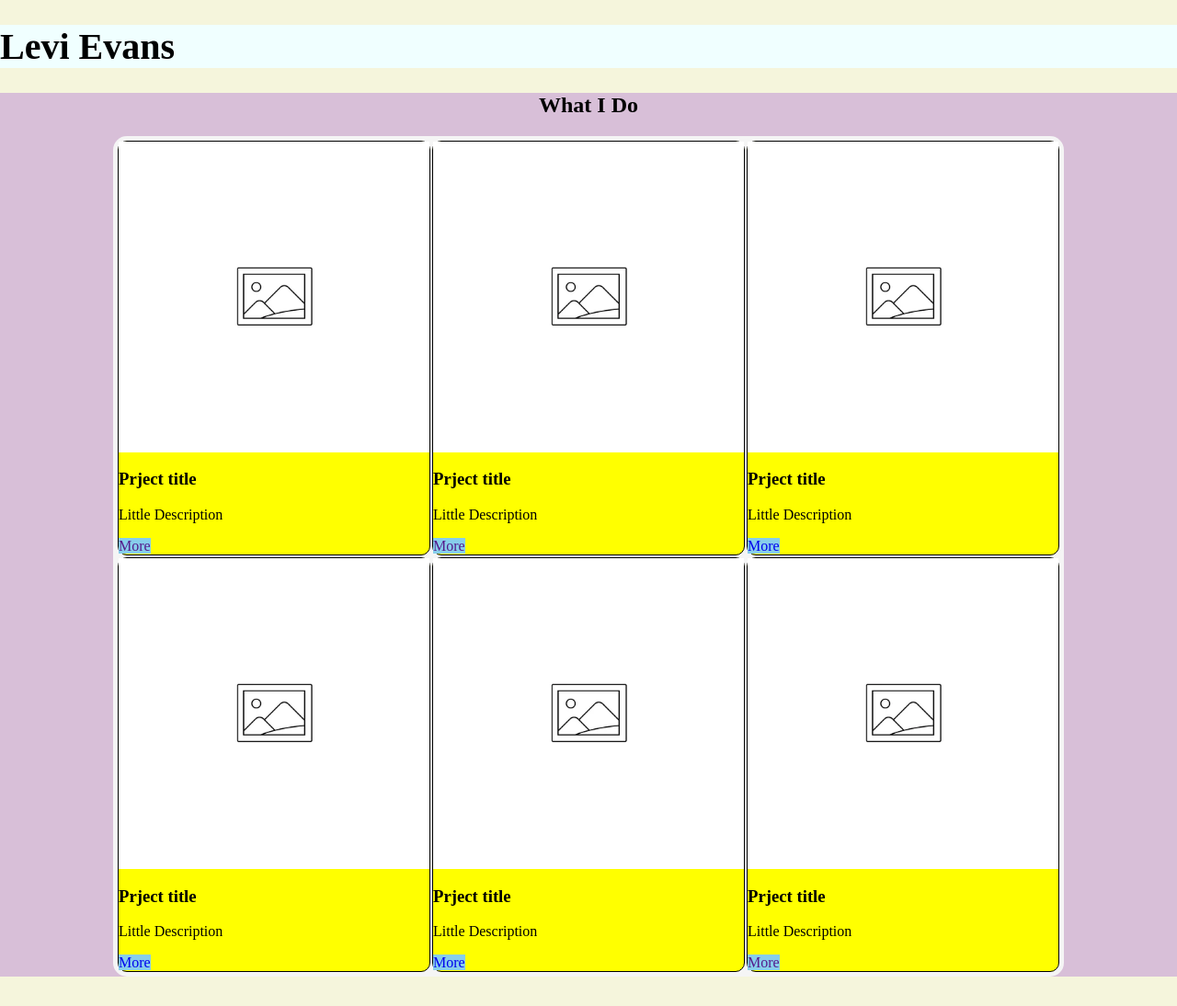
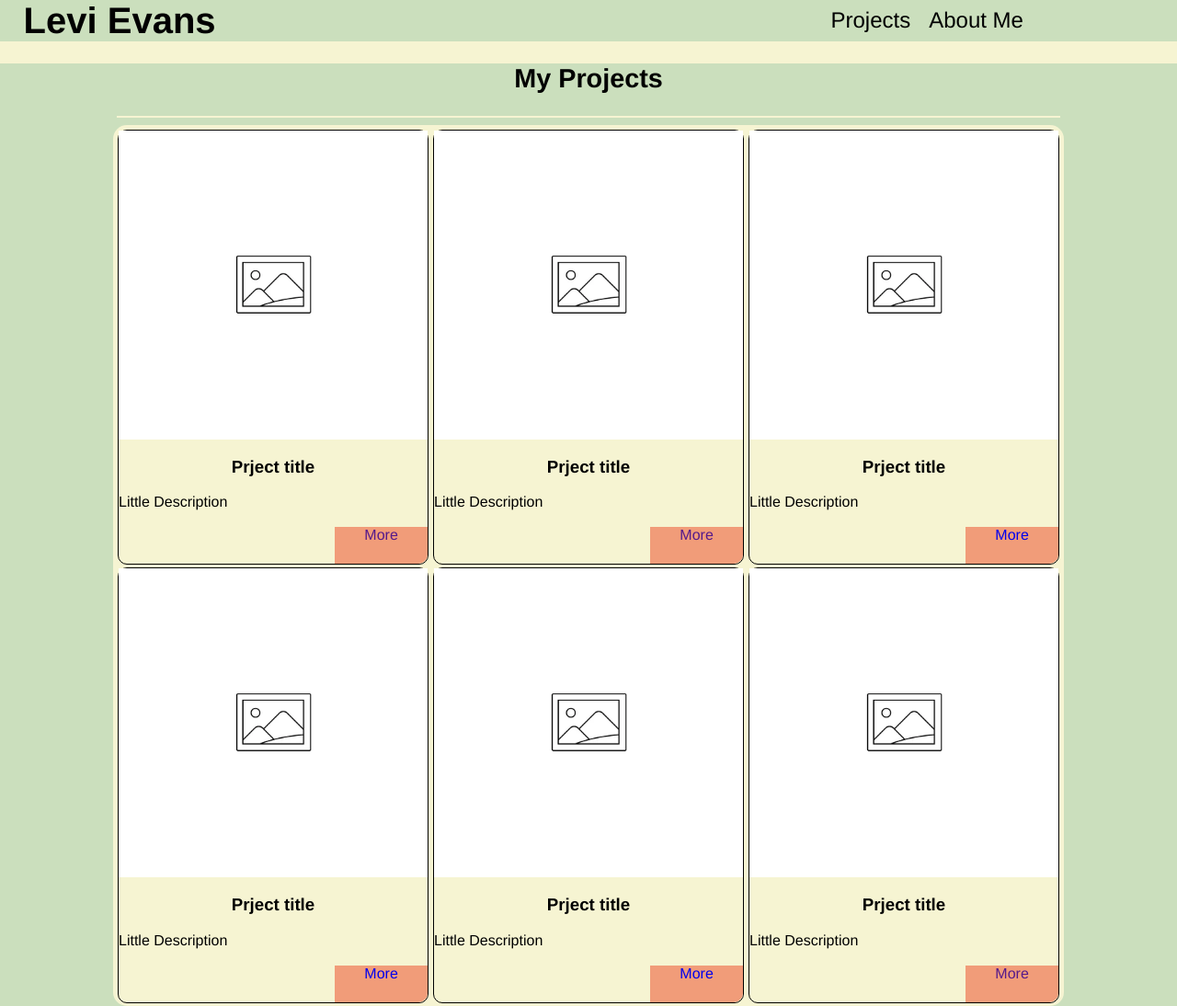
Before and after one commit to levipevans/levipevans.github.io, a plain HTML site: page index.html in a window 1280 px wide. Shown: the whole page at 92% size. Before the commit the page ends 1062 px from the top, so only its background shows below. Drawn offline with Linux system fonts and the light colour scheme.

Commit message:
fix colors, font

```diff
--- a/index.html
+++ b/index.html
@@ -5,9 +5,10 @@
         <link href="./style.css" type="text/css" rel="stylesheet"/>
     </head>
     <body>
-        <header><h1>Levi Evans</h1></header>
+        <header><h1>Levi Evans</h1> <ul><li><a>Projects</a></li><li><a>About Me</a></li></ul></header>
         <section>
-            <h2>What I Do</h2>
+            <h2>My Projects</h2>
+            <hr/>
             <section>
                 <article>
                     <img src="./placeholder.webp" />
--- a/style.css
+++ b/style.css
@@ -1,5 +1,6 @@
 body{
-    background-color: beige;
+    font-family:Helvetica;
+    background-color: #f6f4d2;
     padding:0;
     margin:0 ;
 }
@@ -8,40 +9,76 @@ h1{
 }
 header h1{
     text-align: left;
+    position: relative;
+    left: 2%;
+    display: inline;
+}
+header ul{
+    display: inline;
+    position: relative;
+    left: 50%;
+    text-decoration: none;
+    font-size: 150%;
+}
+header ul li{
+    display: inline;
+    position: relative;
+    top: -6px;
+    padding: 10px;
+    background-color: #cbdfbd;
+}
+header ul li:hover{
+    background-color: #f6f4d2;
+    transition: background-color 0.3s;
 }
 h2{
+    text-align: center;
+    font-size: 180%;
+    font-weight: 900;
+}
+h3{
     text-align: center;
 }
 section{
     width:100%;
-    background-color: thistle;
+    height: 100%;
+    background-color: #cbdfbd;
     padding:0%;
     margin:auto;
 }
 section section{
     margin: auto;
+    height: 100%;
     width: 80%;
     align-self: center;
-    background-color: whitesmoke;
+    background-color: #f6f4d2;
     display: grid;
     grid-template-columns: auto auto auto;
     grid-template-rows: auto auto;
-    row-gap: 2px;
-    column-gap: 2px;
+    row-gap: 5px;
+    column-gap: 5px;
     padding: 5px;
     border-radius: 15px;
 }
 section section article{
-    background-color: yellow;
+    background-color: #f6f4d2;
     border: groove black 1px;
     display: inline-block;
     margin: auto;
     border-radius: 10px;
+    height: 100%;
 }
 section section article a{
+    display: block;
+    position: relative;
+    left: 70%;
+    top:2px;
+    width: 30%;
+    height: 40px;
     text-align: center;
-    background-color:skyblue;
+    background-color:#f19c79;
     text-decoration: none;
+    border-bottom-right-radius:10px ;
 
 }
 section section article img {
@@ -52,5 +89,10 @@ header{
     position: relative;
     margin-bottom: 0%;
     width: 100%;
-    background-color: azure;
+    background-color: #cbdfbd;
 }
+hr{
+    border: 1px solid #f6f4d2;
+    width: 80%;
+    margin-top: 0;
+}
```
